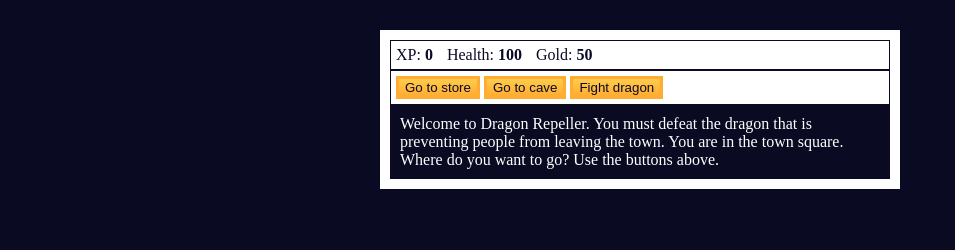
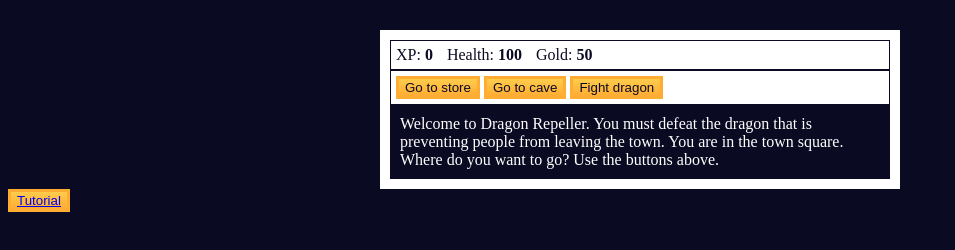
Before and after one commit to rafa-san/freeCodeCamp-javascript-03-role-playing-game, a plain HTML site: page index.html in a window 1280 px wide. Shown: the whole page, without its empty margins (0-955 px from the left). Drawn offline with Linux system fonts and the light colour scheme.

Commit message:
Criação de uma div com link para o tutorial

```diff
--- a/index.html
+++ b/index.html
@@ -27,5 +27,9 @@
         Welcome to Dragon Repeller. You must defeat the dragon that is preventing people from leaving the town. You are in the town square. Where do you want to go? Use the buttons above.
       </div>
     </div>
+
+    <div class="tutorial">
+      <button><a href="tutorial.html" target="_blank">Tutorial</a></button>
+    </div>
   </body>
 </html>
```
